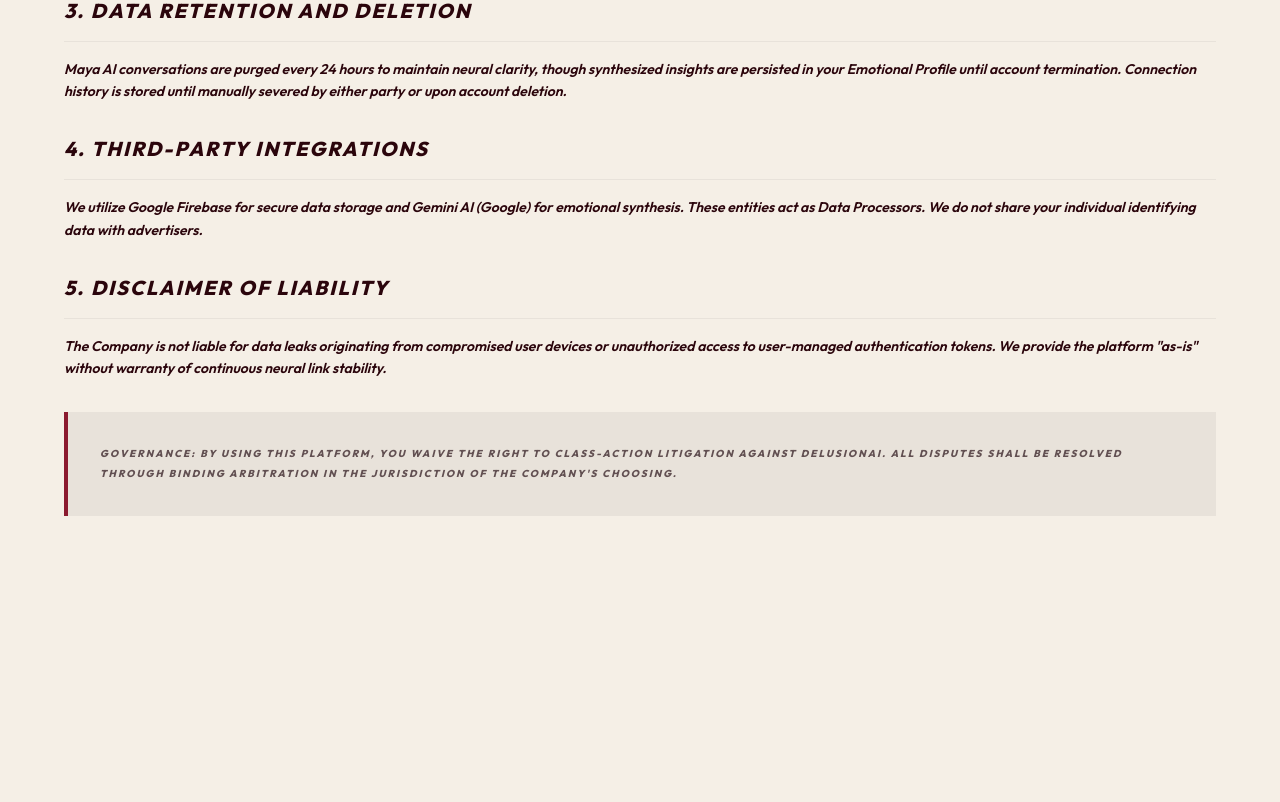
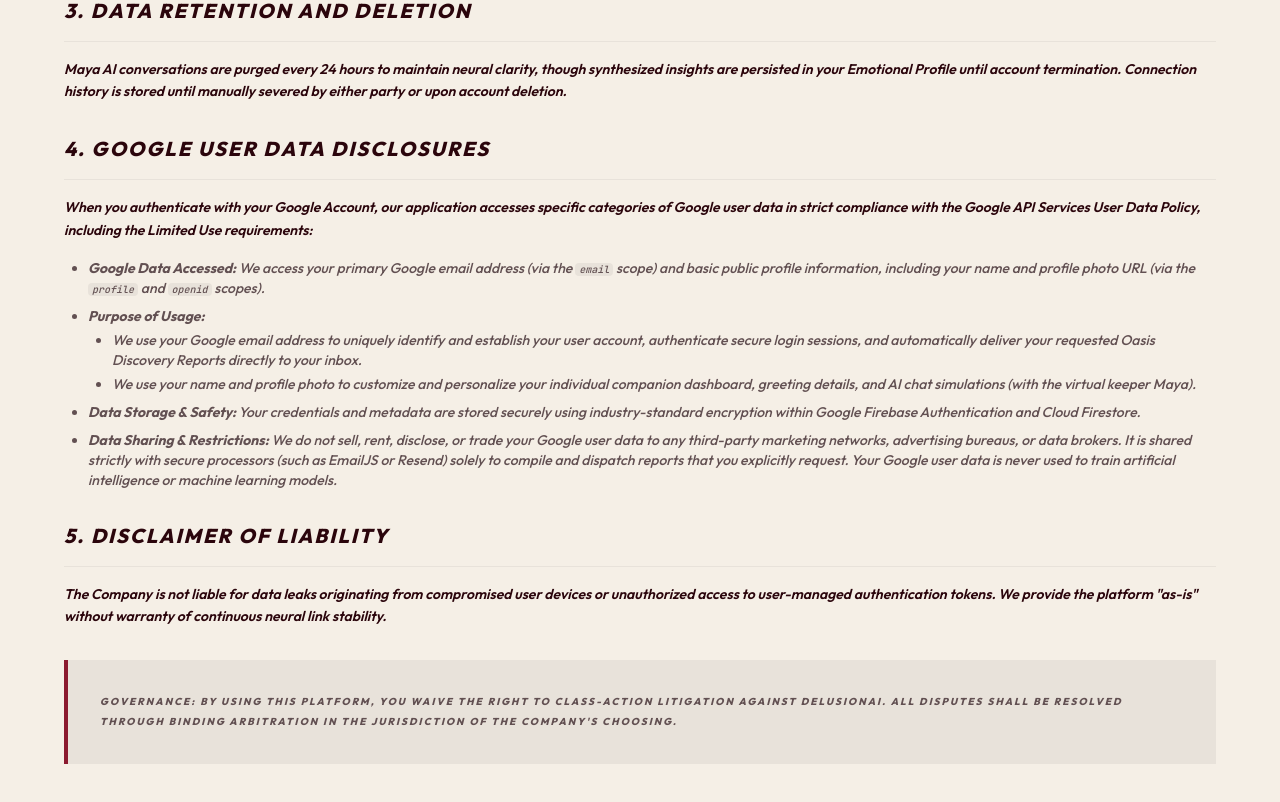
Before and after one commit to DelusionAI-mvp/delusionai, a React (Vite) app: page /privacy in a window 1280 px wide. Shown: the part 1000-1802 px from the top of the page. Before the commit the page ends 1580 px from the top, so only its background shows below. Built offline with nearby package versions, Linux system fonts and the light colour scheme; no server answers; the database is empty.

Commit message:
Update Privacy.tsx

```diff
--- a/src/routes/Privacy.tsx
+++ b/src/routes/Privacy.tsx
@@ -1,4 +1,4 @@
-import React from 'react';
+ import React from 'react';
 import { motion } from 'motion/react';
 import { Shield, Lock, FileText, ChevronLeft } from 'lucide-react';
 import { Link } from '@tanstack/react-router';
@@ -49,10 +49,28 @@
             </div>
 
             <div className="space-y-4">
-              <h2 className="text-lg md:text-xl font-black uppercase tracking-widest text-text-base italic border-b border-black/5 pb-4">4. Third-Party Integrations</h2>
+              <h2 className="text-lg md:text-xl font-black uppercase tracking-widest text-text-base italic border-b border-black/5 pb-4">4. Google User Data Disclosures</h2>
               <p className="text-[11px] md:text-sm">
-                We utilize Google Firebase for secure data storage and Gemini AI (Google) for emotional synthesis. These entities act as Data Processors. We do not share your individual identifying data with advertisers.
+                When you authenticate with your Google Account, our application accesses specific categories of Google user data in strict compliance with the Google API Services User Data Policy, including the Limited Use requirements:
               </p>
+              <ul className="list-disc pl-6 space-y-2 text-[11px] md:text-sm">
+                <li>
+                  <strong>Google Data Accessed:</strong> We access your primary Google email address (via the <code className="bg-black/5 px-1 rounded font-mono text-[10px]">email</code> scope) and basic public profile information, including your name and profile photo URL (via the <code className="bg-black/5 px-1 rounded font-mono text-[10px]">profile</code> and <code className="bg-black/5 px-1 rounded font-mono text-[10px]">openid</code> scopes).
+                </li>
+                <li>
+                  <strong>Purpose of Usage:</strong>
+                  <ul className="list-disc pl-6 mt-1 space-y-1">
+                    <li>We use your Google email address to uniquely identify and establish your user account, authenticate secure login sessions, and automatically deliver your requested Oasis Discovery Reports directly to your inbox.</li>
+                    <li>We use your name and profile photo to customize and personalize your individual companion dashboard, greeting details, and AI chat simulations (with the virtual keeper Maya).</li>
+                  </ul>
+                </li>
+                <li>
+                  <strong>Data Storage & Safety:</strong> Your credentials and metadata are stored securely using industry-standard encryption within Google Firebase Authentication and Cloud Firestore.
+                </li>
+                <li>
+                  <strong>Data Sharing & Restrictions:</strong> We do not sell, rent, disclose, or trade your Google user data to any third-party marketing networks, advertising bureaus, or data brokers. It is shared strictly with secure processors (such as EmailJS or Resend) solely to compile and dispatch reports that you explicitly request. Your Google user data is never used to train artificial intelligence or machine learning models.
+                </li>
+              </ul>
             </div>
 
             <div className="space-y-4">
```
